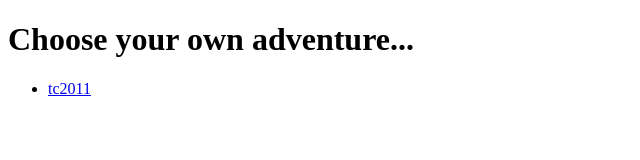
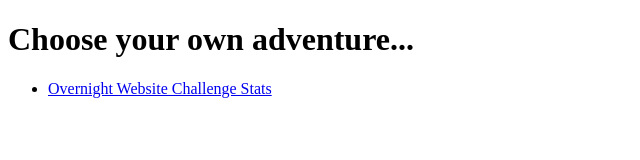
Before and after one commit to karbassi/nerd.mn, a plain HTML site: page index.html in a window 1280 px wide. Shown: the whole page, without its empty margins (0-640 px from the left). Drawn offline with Linux system fonts and the light colour scheme.

Commit message:
Added owc-stats submodule.

```diff
--- a/index.html
+++ b/index.html
@@ -7,7 +7,7 @@
         <h1>Choose your own adventure...</h1>
 
         <ul>
-            <li><a href="http://tc2011.nerd.mn">tc2011</a></li>
+            <li><a href="http://nerd.mn/owc-stats">Overnight Website Challenge Stats</a></li>
         </ul>
     </body>
 </html>
```
Also changed, not shown: 1 other file.
